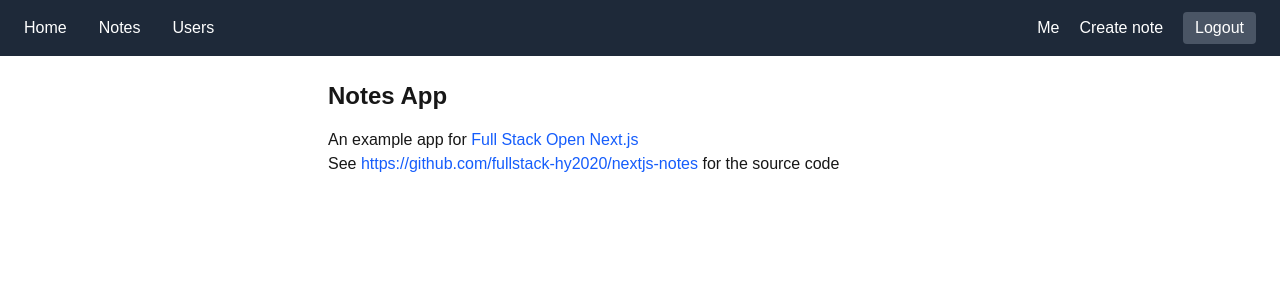
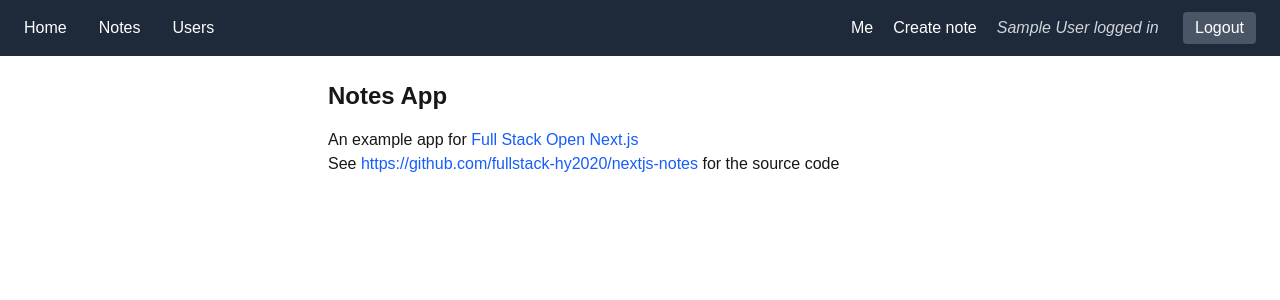
Before and after one commit to rafaeltorok/fs-nextjs, a Next.js app in the folder notes-app/: page / in a window 1280 px wide. Shown: the top 300 px of the page. Built offline with nearby package versions, Linux system fonts and the light colour scheme; no server answers; sample sign-in values are in the browser's storage.

Commit message:
fix(ui): add missing logged in user's name to the desktop NavBar version

```diff
--- a/notes-app/app/components/NavBar.tsx
+++ b/notes-app/app/components/NavBar.tsx
@@ -89,7 +89,9 @@ export default function NavBar() {
               <>
                 <NavLink href="/me">Me</NavLink>
                 <NavLink href="/notes/new">Create note</NavLink>
-
+                <em className="text-gray-300">
+                  {session.user?.name} logged in
+                </em>{" "}
                 <button
                   onClick={() => signOut()}
                   className="bg-gray-600 hover:bg-gray-500 px-3 py-1 rounded text-l"
```
